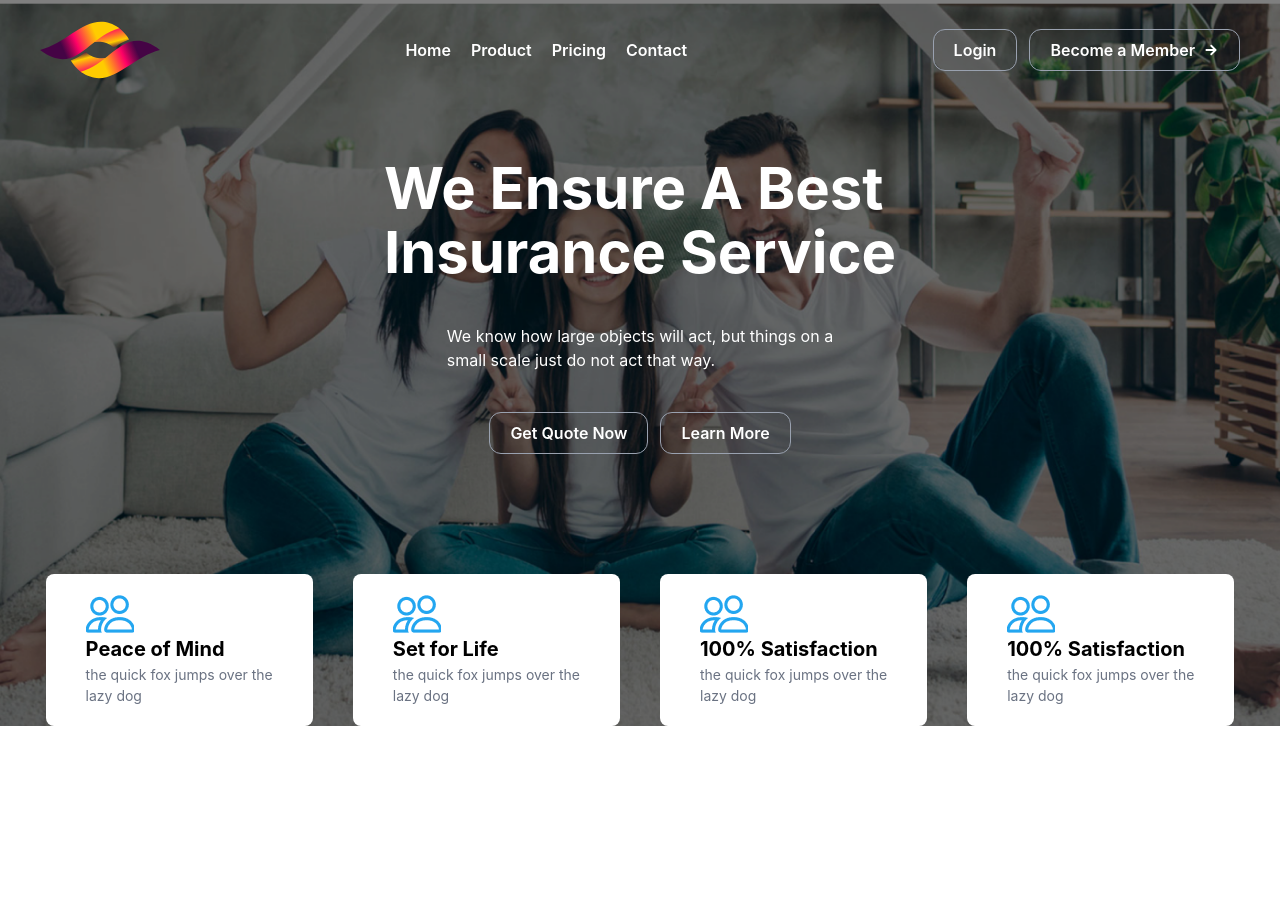
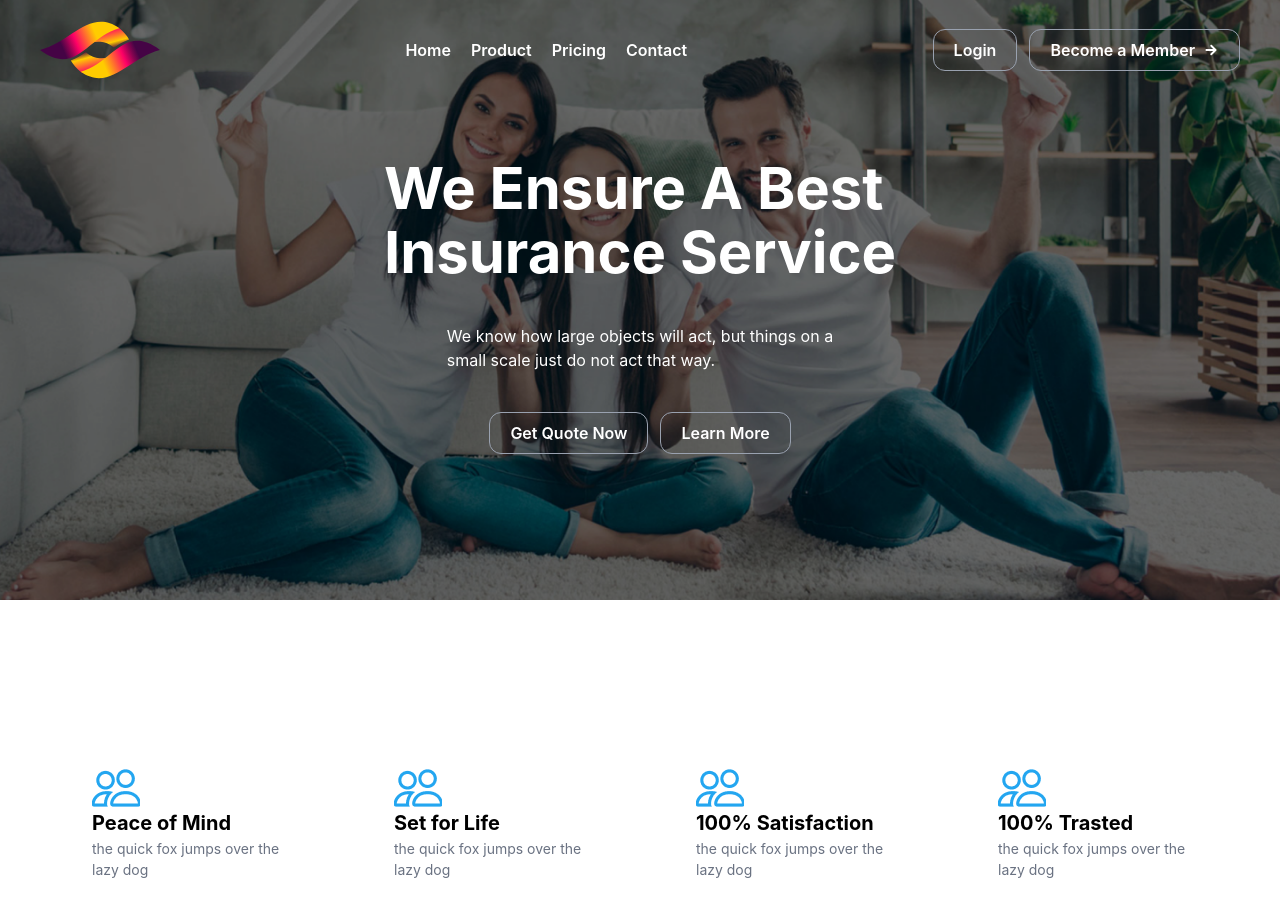
Before and after one commit to devjihad/Guardian_lifeinsurance, a React (Vite) app: page / in a window 1280 px wide. Before the commit the page ends 800 px from the top, so only its background shows below. Built offline with nearby package versions, Linux system fonts and the light colour scheme.

Commit message:
4 card done with position

```diff
--- a/package.json
+++ b/package.json
@@ -16,6 +16,8 @@
     "react-dom": "^19.2.4",
     "react-icons": "^5.6.0",
     "react-router-dom": "^7.13.2",
+    "react-slick": "^0.31.0",
+    "slick-carousel": "^1.8.1",
     "tailwindcss": "^4.2.2"
   },
   "devDependencies": {
--- a/src/Component/Home/Hero.jsx
+++ b/src/Component/Home/Hero.jsx
@@ -1,53 +1,87 @@
-import React from 'react';
-import banner from './../../assets/background.png'
-import man from '../../assets/menIcon.png'
-import Navbar from './Navbar';
+import React from "react";
+import banner from "./../../assets/background.png";
+import man from "../../assets/menIcon.png";
+import Slider from "react-slick/lib/slider";
+import "slick-carousel/slick/slick.css";
+import "slick-carousel/slick/slick-theme.css";
+import Navbar from "./Navbar";
 const Hero = () => {
+  var settings = {
+    dots: true,
+    infinite: true,
+    slidesToShow: 3,
+    slidesToScroll: 1,
+    autoplay: true,
+    speed: 2000,
+    autoplaySpeed: 2000,
+    cssEase: "linear",
+  };
+  console.log(Slider);
+
   return (
-        <div className='bg-cover bg-center min-h-150 r' style={{backgroundImage: `url(${banner})`}}>
-             <Navbar/>
+    <div
+      className="bg-cover bg-center min-h-150 r"
+      style={{ backgroundImage: `url(${banner})` }}
+    >
+      <Navbar />
 
-            <div className='container'>
-                <div className=' text-white flex flex-col justify-center items-center mt-14'>
-                    <h2 className=' text-[58px] font-bold leading-16 '>We Ensure A Best <br /> Insurance Service</h2>
-                    <p className='my-10'>We know how large objects will act, but things on a <br />small scale just do not act that way.</p>
-                    <div className='flex gap-3 mb-30'>
-                        <button className='px-5 py-2 border border-gray-400 rounded-xl font-semibold text-[16px] hover:bg-button hover:text-white'>Get Quote Now </button>
+      <div className="container">
+        <div className=" text-white flex flex-col justify-center items-center mt-14">
+          <h2 className=" text-[58px] font-bold leading-16 ">
+            We Ensure A Best <br /> Insurance Service
+          </h2>
+          <p className="my-10">
+            We know how large objects will act, but things on a <br />
+            small scale just do not act that way.
+          </p>
+          <div className="flex gap-3 mb-30">
+            <button className="px-5 py-2 border border-gray-400 rounded-xl font-semibold text-[16px] hover:bg-button hover:text-white">
+              Get Quote Now{" "}
+            </button>
 
-                        <button className='px-5 py-2 border border-gray-400 rounded-xl font-semibold flex gap-2 items-center text-[16px] hover:bg-button hover: '>Learn More </button>
+            <button className="px-5 py-2 border border-gray-400 rounded-xl font-semibold flex gap-2 items-center text-[16px] hover:bg-button hover: ">
+              Learn More{" "}
+            </button>
           </div>
         </div>
 
 
-                <div className='flex justify-center gap-10'>
-                    <div className='px-10 py-5 bg-white rounded-lg'>
+          <div className="absolute -bottom-25  left-1/2 -translate-x-1/2">
+            <div className="flex gap-8  w-full">
+              <div className="px-10 py-5 w-67.5 bg-white rounded-lg">
                 <img src={man} alt="" />
-                        <h4 className='text-[20px] font-bold'>Peace of Mind</h4>
-                        <p className='text-[14px] text-gray-500'>the quick fox jumps over the <br /> lazy dog</p>
-
+                <h4 className="text-[20px] font-bold">Peace of Mind</h4>
+                <p className="text-[14px] text-gray-500">
+                  the quick fox jumps over the <br /> lazy dog
+                </p>
               </div>
 
-                    <div className='px-10 py-5 bg-white rounded-lg'>
+              <div className="px-10 py-5 w-67.5 bg-white rounded-lg">
                 <img src={man} alt="" />
-                        <h4 className='text-[20px] font-bold'>Set for Life</h4>
-                        <p className='text-[14px] text-gray-500'>the quick fox jumps over the <br /> lazy dog</p>
-
+                <h4 className="text-[20px] font-bold">Set for Life</h4>
+                <p className="text-[14px] text-gray-500">
+                  the quick fox jumps over the <br /> lazy dog
+                </p>
               </div>
 
-                    <div className='px-10 py-5 bg-white rounded-lg '>
+              <div className="px-10 py-5 w-67.5 bg-white rounded-lg ">
                 <img src={man} alt="" />
-                        <h4 className='text-[20px] font-bold'>100% Satisfaction</h4>
-                        <p className='text-[14px] text-gray-500'>the quick fox jumps over the <br /> lazy dog</p>
-
+                <h4 className="text-[20px] font-bold">100% Satisfaction</h4>
+                <p className="text-[14px] text-gray-500">
+                  the quick fox jumps over the <br /> lazy dog
+                </p>
               </div>
 
-                    <div className='px-10 py-5 bg-white rounded-lg '>
+              <div className="px-10 py-5 w-67.5 bg-white rounded-lg ">
                 <img src={man} alt="" />
-                        <h4 className='text-[20px] font-bold'>100% Satisfaction</h4>
-                        <p className='text-[14px] text-gray-500'>the quick fox jumps over the <br /> lazy dog</p>
-
+                <h4 className="text-[20px] font-bold">100% Trasted </h4>
+                <p className="text-[14px] text-gray-500">
+                  the quick fox jumps over the <br /> lazy dog
+                </p>
               </div>
             </div>
+          </div>
+
       </div>
     </div>
   );
```
Also changed, not shown: 1 other file (tests, documents, lock files or other folders). Lines whose indentation alone changed are shown as unchanged.
